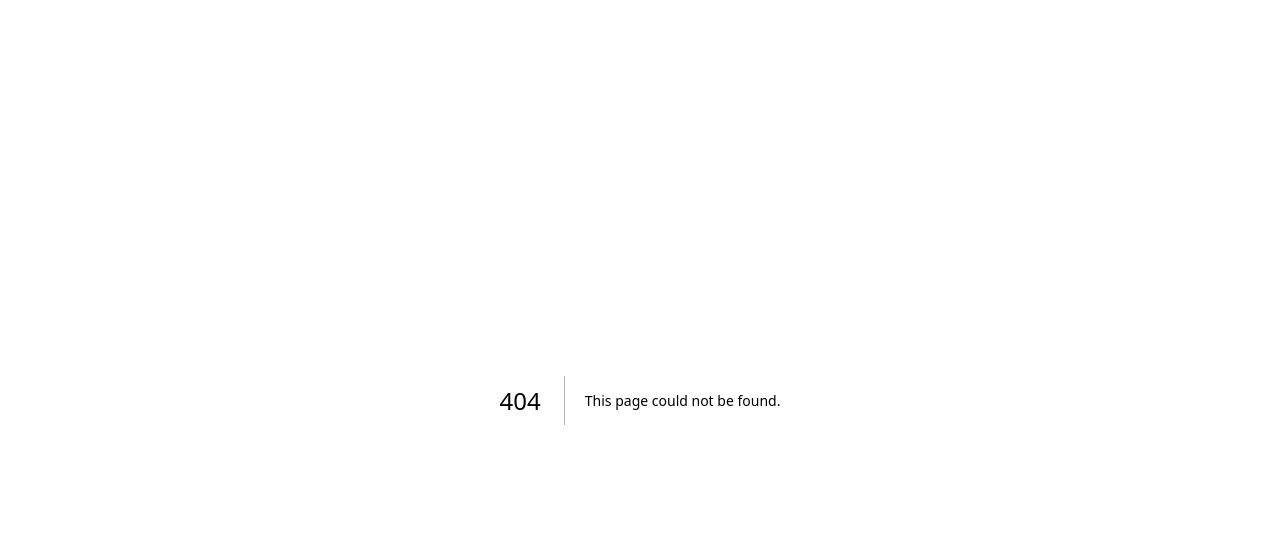
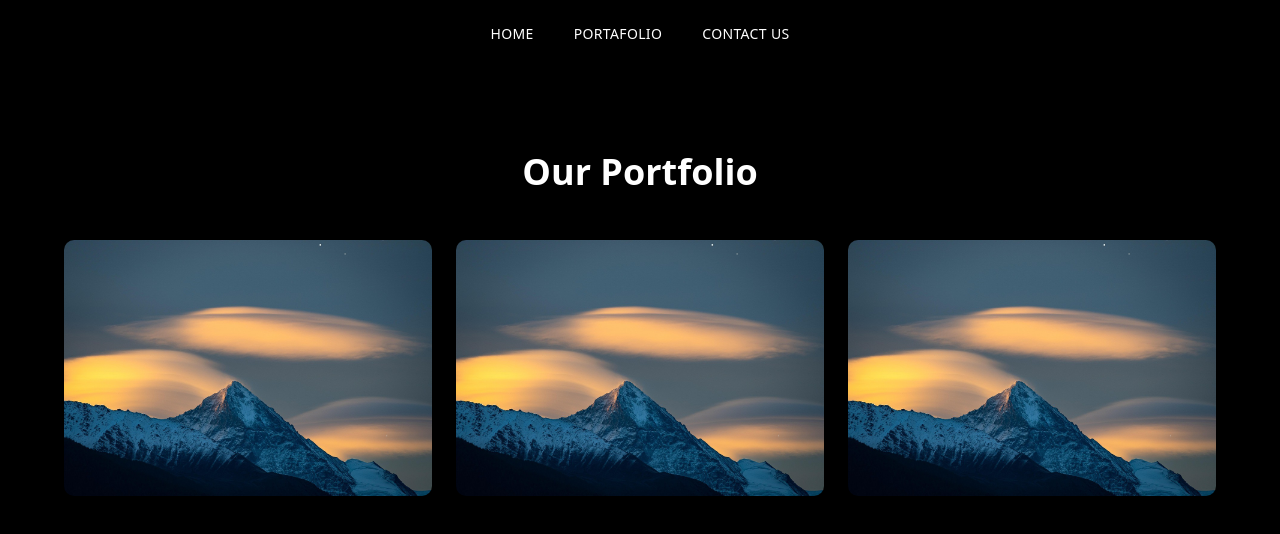
Before and after one commit to lienzo-Edison/Lienzo-studio, a Next.js app: page /portfolio in a window 1280 px wide. Before the commit this address had no page. Shown: the top 534 px of the page. Built offline with nearby package versions, Linux system fonts and the light colour scheme.

Commit message:
Update homepage with About section, parallax, and fade-in animations

```diff
--- a/app/contact/page.tsx
+++ b/app/contact/page.tsx
@@ -1,6 +1,7 @@
 "use client";
 import Link from "next/link";
 import { useState } from "react";
+import { motion } from "framer-motion";
 
 export default function Contact() {
   const [revealed, setRevealed] = useState(false);
@@ -10,7 +11,12 @@ export default function Contact() {
   const fullEmail = `${emailUser}@${emailDomain}`;
 
   return (
-    <main className="min-h-screen flex flex-col items-center justify-start bg-black text-white p-6">
+    <motion.main
+      className="min-h-screen flex flex-col items-center justify-start bg-black text-white p-6"
+      initial={{ opacity: 0, backgroundColor: "#000000" }}
+      animate={{ opacity: 1, backgroundColor: "#000000" }}
+      transition={{ duration: 0.7, ease: "easeOut" }}
+    >
       {/* Navigation Bar */}
       <nav className="absolute top-0 left-0 w-full z-20 flex justify-center gap-10 py-6 text-white text-sm uppercase tracking-wide">
         <Link href="/" className="hover:opacity-70 transition">
@@ -51,6 +57,6 @@ export default function Contact() {
           )}
         </div>
       </div>
-    </main>
+    </motion.main>
   );
 }
--- a/app/page.tsx
+++ b/app/page.tsx
@@ -1,6 +1,8 @@
 "use client";
 import Link from "next/link";
 import { useEffect, useState, useRef } from "react";
+import { motion } from "framer-motion";
+
 export default function Home() {
   const [fadeIn, setFadeIn] = useState(true);
   const videoRef = useRef<HTMLVideoElement>(null);
@@ -9,21 +11,34 @@ export default function Home() {
     const timer = setTimeout(() => setFadeIn(false), 600);
     return () => clearTimeout(timer);
   }, []);
+
+  useEffect(() => {
+    const handleScroll = () => {
+      const offset = window.scrollY;
+      if (videoRef.current) {
+        videoRef.current.style.transform = `translateY(${offset * 0.3}px)`;
+      }
+    };
+    window.addEventListener('scroll', handleScroll);
+    return () => window.removeEventListener('scroll', handleScroll);
+  }, []);
+
   return (
-    <main className="relative w-full h-screen overflow-hidden">
+    <motion.main
+      className="relative w-full h-full overflow-x-hidden bg-black"
+      initial={{ opacity: 0 }}
+      animate={{ opacity: 1 }}
+      transition={{ duration: 0.8, ease: "easeInOut" }}
+    >
       {/* Navigation Bar */}
       <nav className="absolute top-0 left-0 w-full z-20 flex justify-center gap-10 py-6 text-white text-sm uppercase tracking-wide">
-        <Link href="/" className="hover:opacity-70 transition">
-          Home
-        </Link>
-        <Link href="/portfolio" className="hover:opacity-70 transition">
-          Portafolio
-        </Link>
-        <Link href="/contact" className="hover:opacity-70 transition">
-          Contact Us
-        </Link>
+        <Link href="/" className="hover:opacity-70 transition">Home</Link>
+        <Link href="/portfolio" className="hover:opacity-70 transition">Portafolio</Link>
+        <Link href="/contact" className="hover:opacity-70 transition">Contact Us</Link>
       </nav>
-      {/* Background Video */}
+
+      {/* Hero Section */}
+      <section className="relative w-full h-screen overflow-hidden">
         <video
           ref={videoRef}
           autoPlay
@@ -33,7 +48,6 @@ export default function Home() {
         >
           <source src="/background.mp4" type="video/mp4" />
         </video>
-
         {/* Dark Overlay */}
         <div className="absolute top-0 left-0 w-full h-full bg-black/60"></div>
 
@@ -52,18 +66,27 @@ export default function Home() {
         </button>
 
         {/* Initial Fade From Black */}
-      <div
-        className={`absolute inset-0 bg-black z-30 transition-opacity duration-700 ${
-          fadeIn ? "opacity-100" : "opacity-0 pointer-events-none"
-        }`}
-      ></div>
+        <div className={`absolute inset-0 bg-black z-30 transition-opacity duration-700 ${fadeIn ? "opacity-100" : "opacity-0 pointer-events-none"}`}></div>
 
-      {/* Content */}
+        {/* Hero Content */}
         <div className="relative z-10 flex items-center justify-center h-full w-full text-center">
-        <h1 className="text-white text-6xl font-bold tracking-wide mx-auto">
-          LIENZO STUDIO
-        </h1>
+          <h1 className="text-white text-6xl font-bold tracking-wide mx-auto">LIENZO STUDIO</h1>
         </div>
-    </main>
+      </section>
+
+      {/* About Section */}
+      <section className="relative" style={{ backgroundColor: '#eae5d9' }}>
+        <div className="max-w-4xl mx-auto text-center space-y-6 py-32 px-6 text-black">
+          <h2 className="text-4xl font-bold">Who We Are</h2>
+          <p className="text-lg text-black/80">
+            Lienzo Studio is a digital design and media agency specializing in crafting modern, engaging websites and digital experiences that elevate brands.
+          </p>
+          <h2 className="text-4xl font-bold mt-12">What We Do</h2>
+          <p className="text-lg text-black/80">
+            We provide end-to-end solutions including branding, web design, content creation, and social media strategy to help businesses connect with their audience effectively.
+          </p>
+        </div>
+      </section>
+    </motion.main>
   );
 }
--- /dev/null
+++ b/app/portfolio/page.tsx
@@ -0,0 +1,54 @@
+"use client";
+import Link from "next/link";
+import { motion } from "framer-motion";
+
+const projects = [
+  {
+    image: "/projects/sample-portfolio.jpg",
+    title: "Sample Project",
+    description: "This is a sample project description.",
+  },
+  {
+    image: "/projects/sample-portfolio.jpg",
+    title: "Sample Project",
+    description: "This is a sample project description.",
+  },
+  {
+    image: "/projects/sample-portfolio.jpg",
+    title: "Sample Project",
+    description: "This is a sample project description.",
+  },
+];
+
+export default function Portfolio() {
+  return (
+    <motion.main
+      className="min-h-screen bg-black text-white p-6"
+      initial={{ opacity: 0, backgroundColor: "rgba(0,0,0,1)" }}
+      animate={{ opacity: 1, backgroundColor: "rgba(0,0,0,1)" }}
+      transition={{ duration: 0.7, ease: "easeOut" }}
+    >
+      {/* Navigation Bar */}
+      <nav className="absolute top-0 left-0 w-full z-20 flex justify-center gap-10 py-6 text-white text-sm uppercase tracking-wide">
+        <Link href="/" className="hover:opacity-70 transition">Home</Link>
+        <Link href="/portfolio" className="hover:opacity-70 transition">Portafolio</Link>
+        <Link href="/contact" className="hover:opacity-70 transition">Contact Us</Link>
+      </nav>
+
+      <div className="mt-32 max-w-6xl mx-auto">
+        <h1 className="text-4xl font-bold mb-12 text-center">Our Portfolio</h1>
+        <div className="grid grid-cols-1 sm:grid-cols-2 md:grid-cols-3 gap-6">
+          {projects.map((proj, idx) => (
+            <div key={idx} className="relative w-full h-64 overflow-hidden rounded-lg group">
+              <img src={proj.image} alt={proj.title} className="w-full h-full object-cover transition-transform duration-300 group-hover:scale-110" />
+              <div className="absolute inset-0 bg-black/60 flex flex-col items-center justify-center text-center opacity-0 group-hover:opacity-100 transition-opacity duration-300 text-white p-4">
+                <h3 className="text-xl font-bold">{proj.title}</h3>
+                <p className="text-sm mt-2">{proj.description}</p>
+              </div>
+            </div>
+          ))}
+        </div>
+      </div>
+    </motion.main>
+  );
+}
--- a/package.json
+++ b/package.json
@@ -11,6 +11,7 @@
   "dependencies": {
     "class-variance-authority": "^0.7.1",
     "clsx": "^2.1.1",
+    "framer-motion": "^12.34.3",
     "gsap": "^3.14.2",
     "lucide-react": "^0.575.0",
     "next": "16.1.6",
```
Also changed, not shown: public/projects/sample-portfolio.jpg (added), 1 other file (tests, documents, lock files or other folders). Lines whose indentation alone changed are shown as unchanged.
